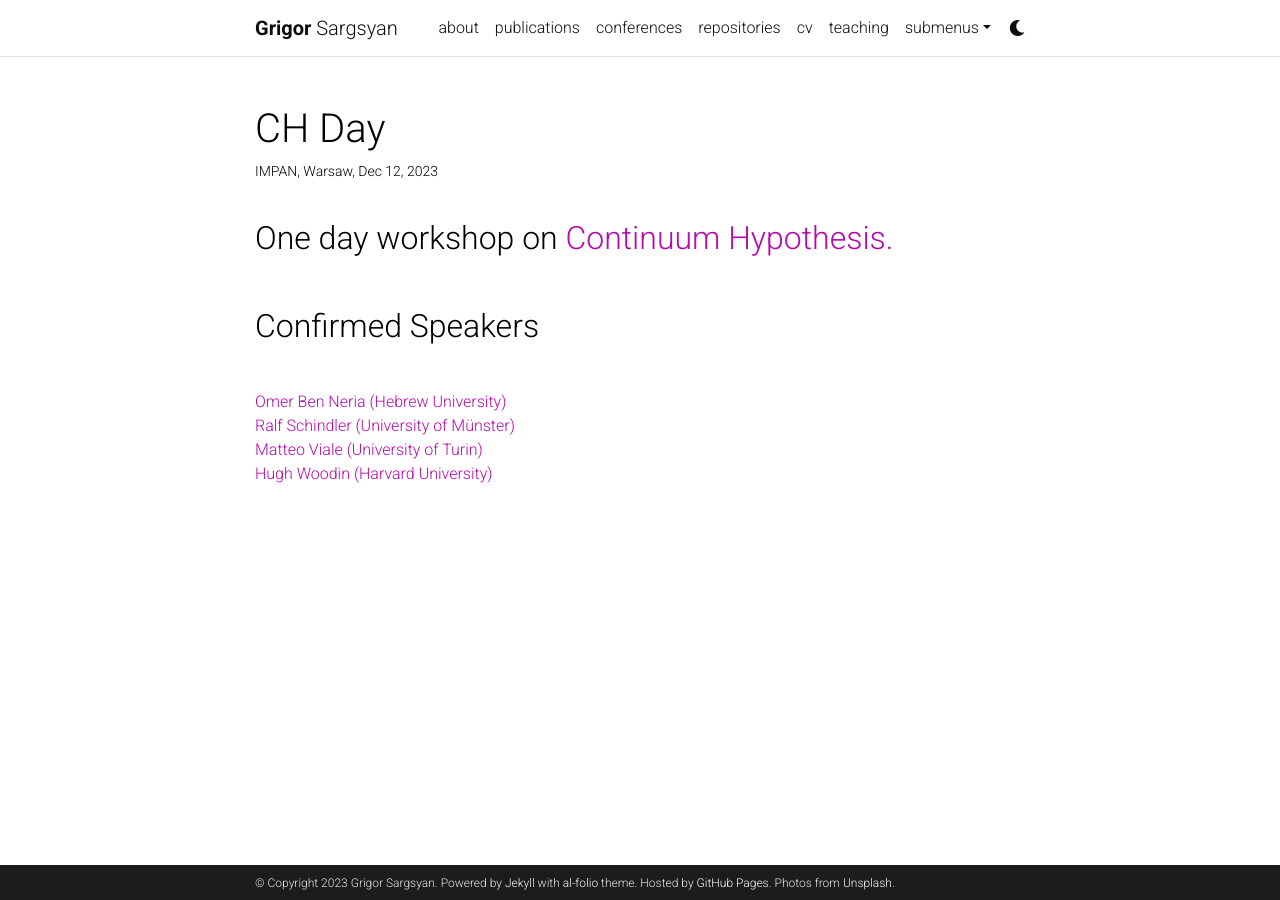
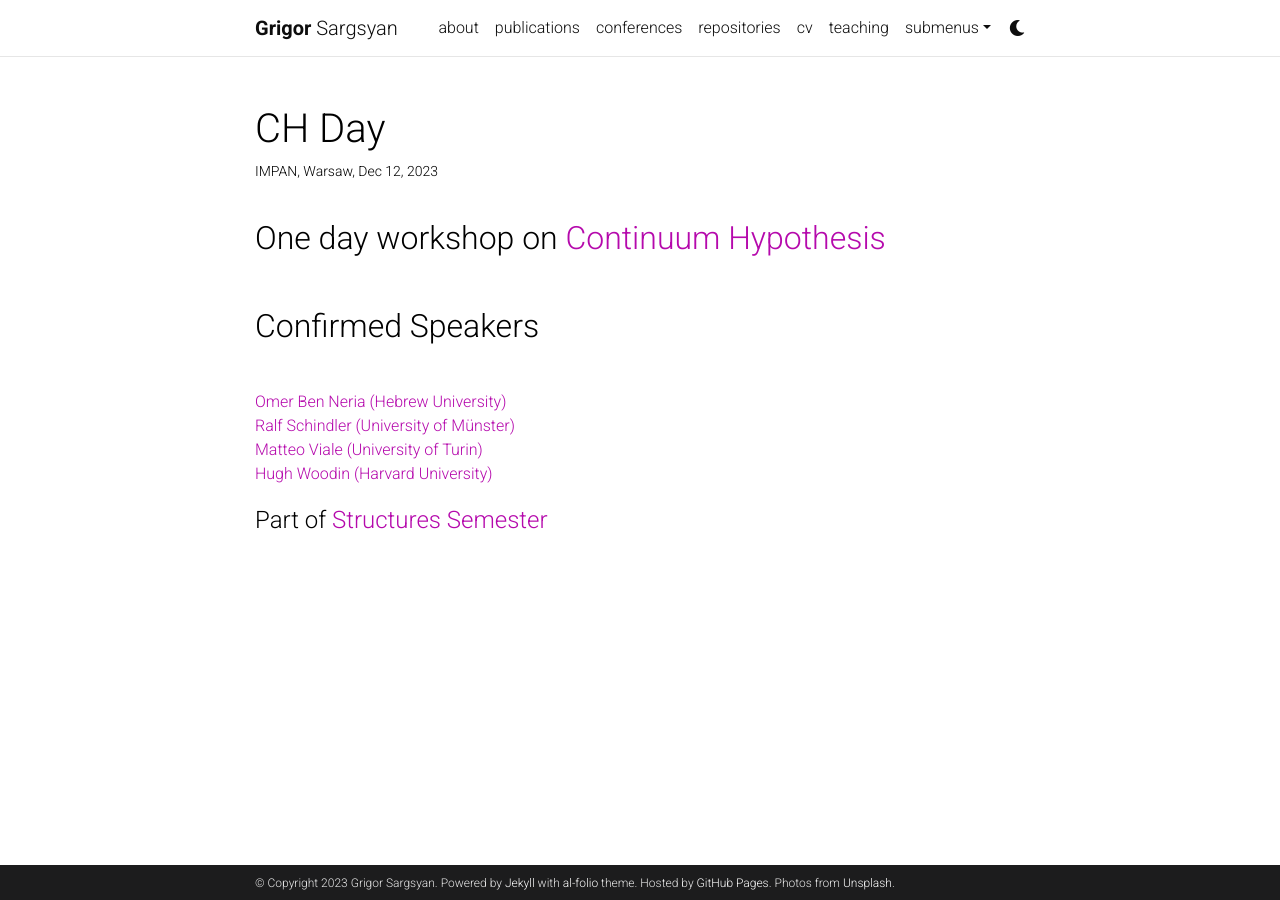
Before and after one commit to grigorsarg/grigorsarg.github.io, a Jekyll site: the page built from _projects/CH.md, in a window 1280 px wide. Built offline with Jekyll 4.4.1, drawn with Linux system fonts in a browser that asks for light colours; comment, search, counter and statistics services are not loaded; a style sheet for code colours, icons or effects is not loaded.

Commit message:
Update CH.md

```diff
--- a/_projects/CH.md
+++ b/_projects/CH.md
@@ -7,7 +7,7 @@ importance: 1
 category:
 ---
 
-<font size="+3">One day workshop on <a href="https://en.wikipedia.org/wiki/Continuum_hypothesis">Continuum Hypothesis.</a> </font>
+<font size="+3">One day workshop on <a href="https://en.wikipedia.org/wiki/Continuum_hypothesis">Continuum Hypothesis</a> </font>
 <br>
 
 <font size="+3"> Confirmed Speakers</font> <br>
@@ -16,3 +16,6 @@ category:
 <a href="http://ivv5hpp.uni-muenster.de/u/rds/">Ralf Schindler (University of Münster)</a> <br>
 <a href="http://www.logicatorino.altervista.org/matteo_viale/">Matteo Viale (University of Turin)</a> <br>
 <a href="https://philosophy.fas.harvard.edu/people/w-hugh-woodin">Hugh Woodin (Harvard University) </a>
+
+
+<font size="+2"> Part of <a href="https://www.impan.pl/en/activities/banach-center/conferences/23-simons-08">Structures Semester</a></font> <br>
```
